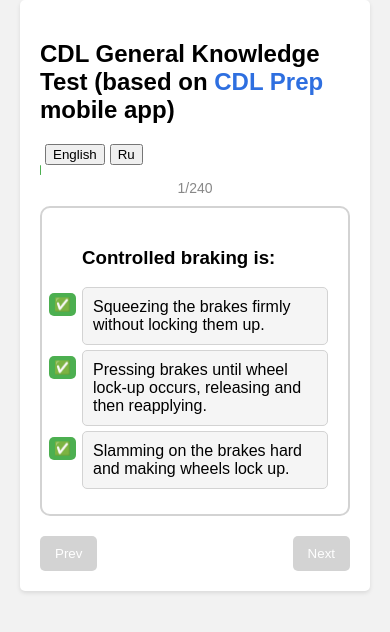
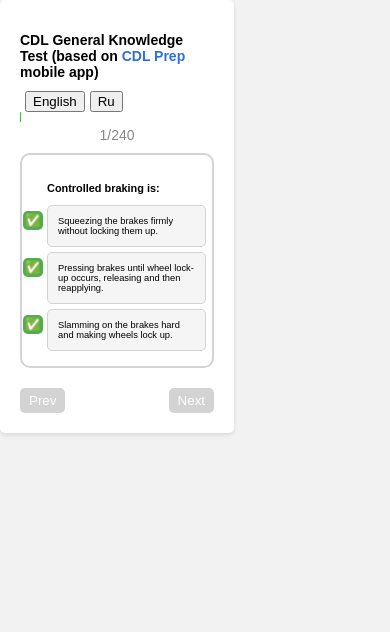
Before and after one commit to vodolserge/cdl-test, a React (Create React App) app: page / in a window 390 px wide. Shown: the top 632 px of the page. Built offline with nearby package versions, Linux system fonts and the light colour scheme.

Commit message:
# responsive ability - v1.4

```diff
--- a/src/App.css
+++ b/src/App.css
@@ -150,7 +150,7 @@ ul, ol {
 /* Медиа-запрос для мобильных устройств (iPhone 11 и подобные) */
 @media (max-width: 560px) and (min-width: 380px) {
   body{
-    height: 100%;
+    height: auto;
   }
 
   .app-container {
@@ -158,7 +158,8 @@ ul, ol {
     border-radius: 5px;
     box-shadow: 0px 2px 4px rgba(0, 0, 0, 0.1);
     padding: 20px;
-    width: 350px;
+    width: 60%;
+    font-size: 7pt;
     max-width: 100%;
     box-sizing: border-box;
   }
@@ -171,8 +172,19 @@ ul, ol {
     color: white;
     border: none;
     border-radius: 5px;
-    padding: 4px 5px;
+    padding: 2px 2px;
     cursor: pointer;
     transition: background-color 0.3s;
   }
+
+  .question-container{
+    padding: 16px 6px 10px 25px;
+    border: 2px solid #d3d3d3;
+    border-radius: 10px;
+    margin-bottom: 15px;
+  }
+
+  .button {
+    padding: 5px 9px;
+  }
 }
```
